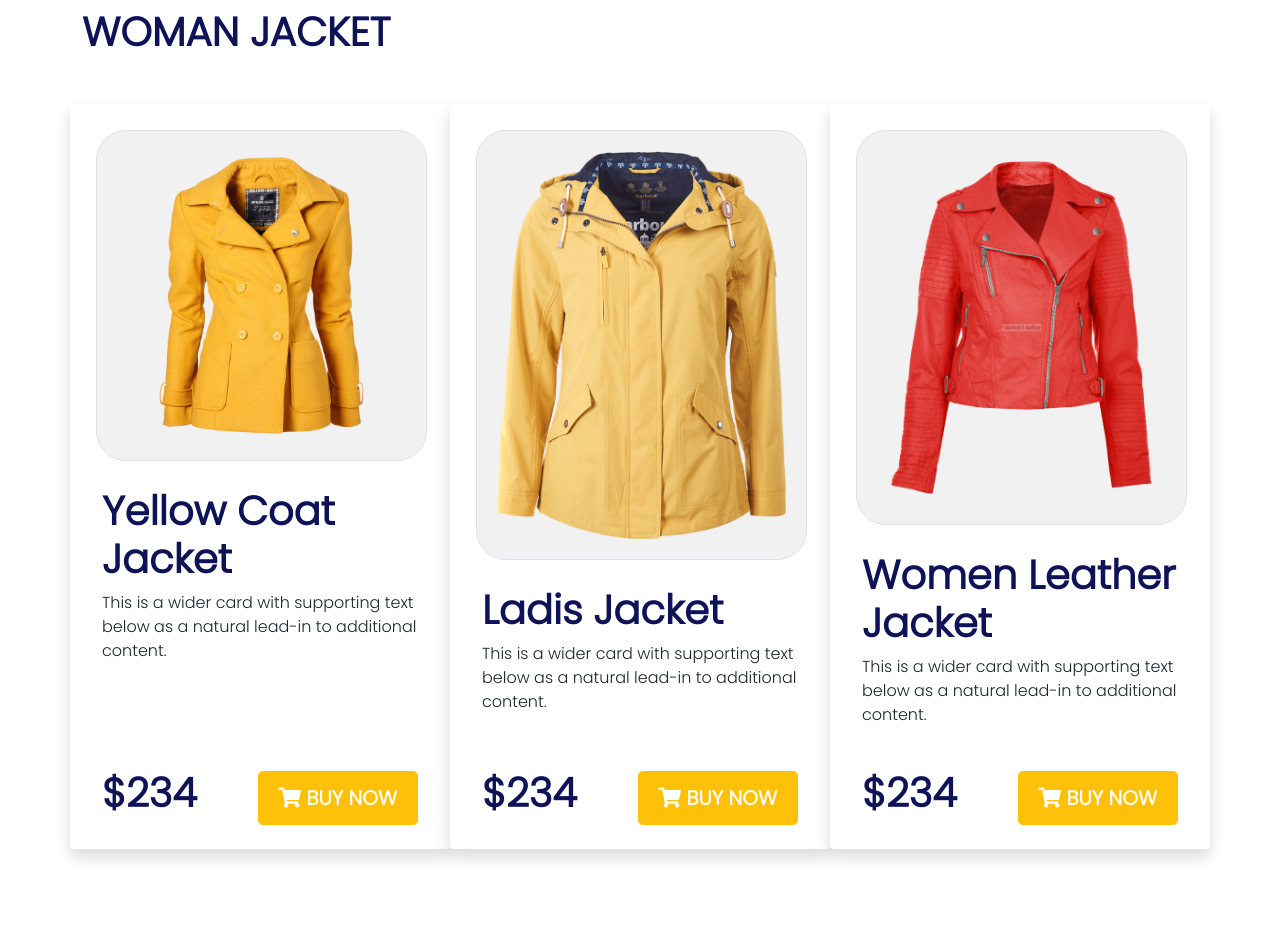
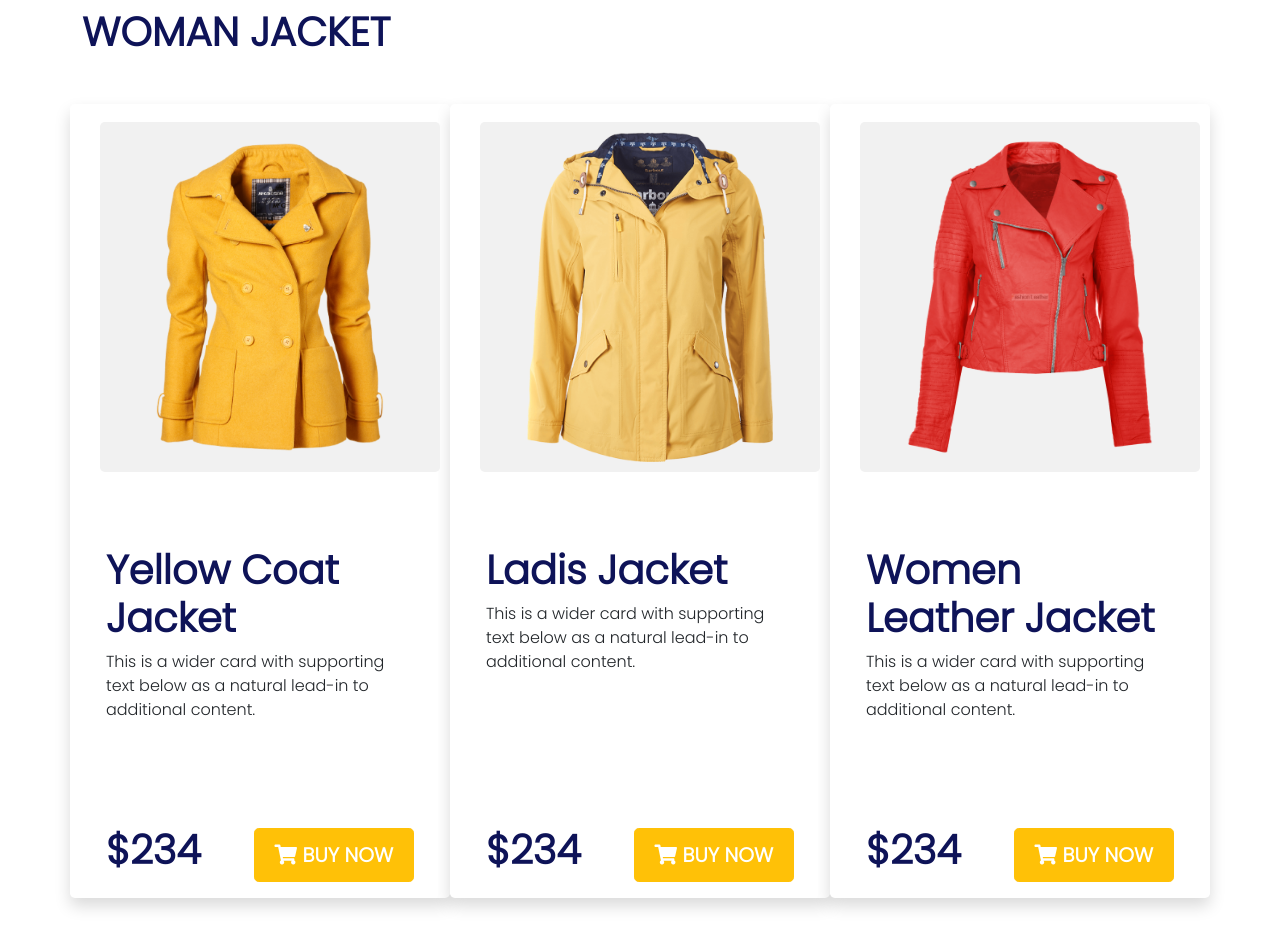
Before and after one commit to afsanaeva/penguin-fashion-responsive, a plain HTML site: page index.html in a window 1280 px wide. Shown: the part 940-1886 px from the top of the page. Before the commit the page ends 1837 px from the top, so only its background shows below. Drawn offline with nearby package versions, Linux system fonts and the light colour scheme.

Commit message:
second commit

```diff
--- a/css/style.css
+++ b/css/style.css
@@ -48,15 +48,16 @@ main h2{
  /* end-header  */
 
 
- .dress-card{
-     border: 0;
- }
+
+ /* start dress card */
 .dress-photo img{
- width: 95%;
+ width: 100%;
+ height: 45% ;
  background-color: rgb(241, 241, 241);
  border-radius: 30px;
- padding: 20px;
+ padding: 10px;
  margin: 10px;
+ object-fit: contain;
 }
 
 .dress-footer{
--- a/index.html
+++ b/index.html
@@ -71,10 +71,10 @@
      <section class="woman mt-5 ">
 
         <div class="row row-cols-1 row-cols-md-3 g-4">
-            <div class="col shadow p-3 mb-5 bg-white rounded">
-              <div class="card h-100 dress-photo dress-card ">
-                <img src="Image/dress1.png" class="card-img-top img-fluid img-thumbnail" alt="...">
-                <div class="card-body">
+            <div class="col shadow mb-5 bg-white rounded-3">
+              <div class="card h-100 dress-photo border-0 p-2">
+                <img src="Image/dress1.png" class="card-img-top rounded-3" alt="...">
+                <div class="card-body mt-5">
                   <h2 class="card-title">Yellow Coat Jacket</h2>
                   <p class="card-text">This is a wider card with supporting text below as a natural lead-in to additional content.</p>
                 </div>
@@ -84,10 +84,12 @@
                 </div>
               </div>
             </div>
-            <div class="col shadow p-3 mb-5 bg-white rounded">
-              <div class="card h-100 dress-photo dress-card">
-                <img src="Image/dress2.png" class="card-img-top img-fluid img-thumbnail" alt="...">
-                <div class="card-body">
+
+
+            <div class="col shadow mb-5 bg-white rounded-3">
+              <div class="card h-100 dress-photo border-0 p-2">
+                <img src="Image/dress2.png" class="card-img-top rounded-3" alt="...">
+                <div class="card-body mt-5">
                   <h2 class="card-title">Ladis Jacket</h2>
                   <p class="card-text">This is a wider card with supporting text below as a natural lead-in to additional content.</p>
                 </div>
@@ -98,10 +100,10 @@
               </div>
             </div>
 
-            <div class="col shadow p-3 mb-5 bg-white rounded">
-              <div class="card h-100 dress-photo dress-card">
-                <img src="Image/dress3.png" class="card-img-top img-fluid img-thumbnail" alt="...">
-                <div class="card-body">
+            <div class="col shadow mb-5 bg-white rounded-3">
+              <div class="card h-100 dress-photo border-0 p-2">
+                <img src="Image/dress3.png" class="card-img-top rounded-3" alt="...">
+                <div class="card-body mt-5">
                   <h2 class="card-title">Women Leather Jacket</h2>
                   <p class="card-text">This is a wider card with supporting text below as a natural lead-in to additional content.</p>
                 </div>
```
